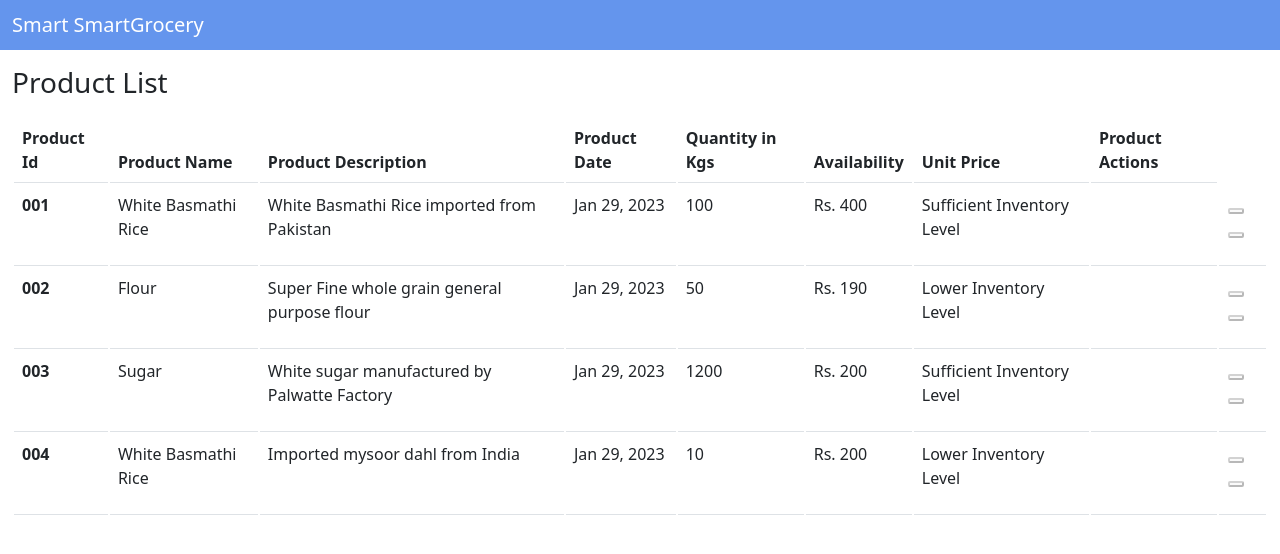
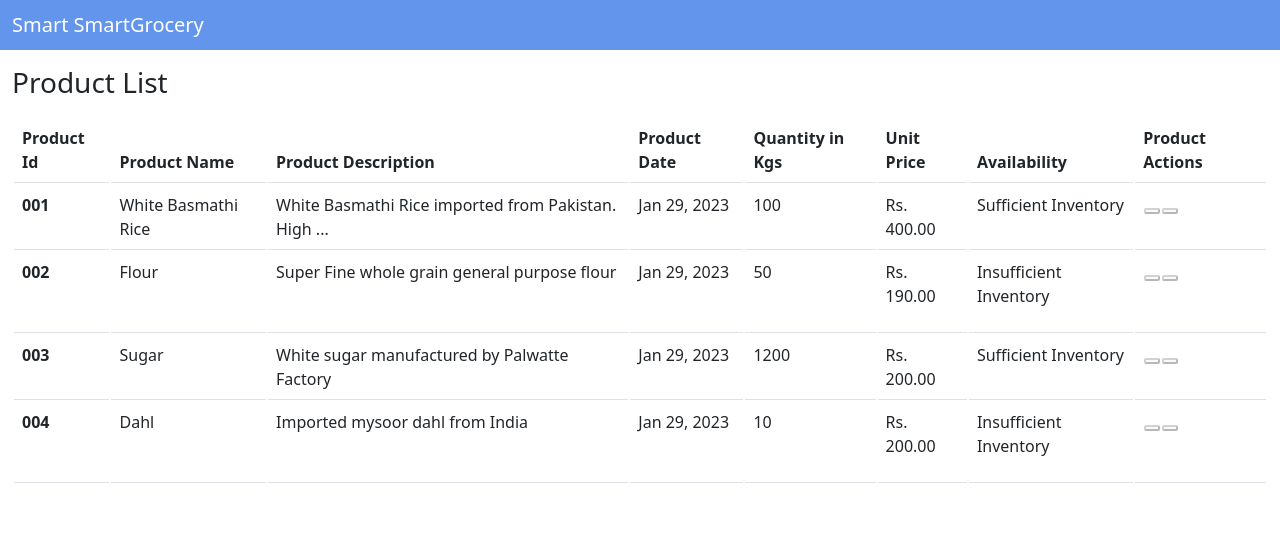
Before and after one commit to Damith08/smart-grocery-uom, an Angular app: page / in a window 1280 px wide. Shown: the top 554 px of the page. Built offline with nearby package versions, Linux system fonts and the light colour scheme.

Commit message:
feat: pipes
Data Binding and Pipes

```diff
--- a/src/app/component/products/products.component.html
+++ b/src/app/component/products/products.component.html
@@ -12,43 +12,54 @@
             <th scope="col">Product Description</th>
             <th scope="col">Product Date</th>
             <th scope="col">Quantity in Kgs</th>
+            <th scope="col">Unit Price</th>
             <th scope="col">Availability</th>
-            <th scope="col">Unit Price</th>
             <th scope="col">Product Actions</th>
           </tr>
         </thead>
         <tbody>
           <tr
             *ngFor="let product of products; let i = index"
-            (click)="selectProduct(i)"
+            (click)="selectedProduct(i)"
             [ngClass]="rowIndex == i ? 'active' : ''"
           >
             <th scope="row">{{ product.productId }}</th>
             <td>{{ product.productName }}</td>
-            <td>{{ product.productDescription }}</td>
+            <td>{{ product.productDescription | contentLimitter }}</td>
             <td>{{ product.createdDate }}</td>
             <td>{{ product.quantity }}</td>
-            <td>{{ product.unitPrice }}</td>
+            <td>{{ product.unitPrice | currency : "Rs. " }}</td>
             <td>
-              <p *ngIf="product.quantity <= 50">Lower Inventory Level</p>
-              <p *ngIf="product.quantity > 50">Sufficient Inventory Level</p>
+              <p *ngIf="product.quantity <= 50">Insufficient Inventory</p>
+              <p *ngIf="product.quantity > 50">Sufficient Inventory</p>
             </td>
-            <td></td>
-            <td colspan="3">
+            <td>
               <button
+                type="button"
+                [disabled]="rowIndex != i"
+                class="btn-xs icon"
+              >
+                <!-- <button
                 type="button"
                 [disabled]="rowIndex != i && !isRowSelected"
                 class="btn-xs icon"
-              >
+              > -->
                 <i class="fa fa-eye"></i>
               </button>
               <button
+                type="button"
+                [disabled]="rowIndex != i"
+                class="btn-xs icon"
+              >
+                <i class="fa fa-pencil-squre-0"></i>
+              </button>
+              <!-- <button
                 type="button"
                 [disabled]="rowIndex != i && !isRowSelected"
                 class="btn-xs icon"
               >
                 <i class="fa fa-pencil-squre-0"></i>
-              </button>
+              </button> -->
             </td>
           </tr>
         </tbody>
--- a/src/app/component/products/products.component.ts
+++ b/src/app/component/products/products.component.ts
@@ -11,15 +11,16 @@ export class ProductsComponent {
       productId: '001',
       productName: 'White Basmathi Rice',
       createdDate: 'Jan 29, 2023',
-      unitPrice: 'Rs. 400',
+      unitPrice: '400',
       quantity: 100,
-      productDescription: 'White Basmathi Rice imported from Pakistan',
+      productDescription:
+        'White Basmathi Rice imported from Pakistan. High quality rice with extra fragnance. Organically grown.',
     },
     {
       productId: '002',
       productName: 'Flour',
       createdDate: 'Jan 29, 2023',
-      unitPrice: 'Rs. 190',
+      unitPrice: '190',
       quantity: 50,
       productDescription: 'Super Fine whole grain general purpose flour',
     },
@@ -27,32 +28,27 @@ export class ProductsComponent {
       productId: '003',
       productName: 'Sugar',
       createdDate: 'Jan 29, 2023',
-      unitPrice: 'Rs. 200',
+      unitPrice: '200',
       quantity: 1200,
       productDescription: 'White sugar manufactured by Palwatte Factory',
     },
     {
       productId: '004',
-      productName: 'White Basmathi Rice',
+      productName: 'Dahl',
       createdDate: 'Jan 29, 2023',
-      unitPrice: 'Rs. 200',
+      unitPrice: '200',
       quantity: 10,
       productDescription: 'Imported mysoor dahl from India',
     },
   ];
 
-  public firstProductItemName = 'White Basmathi Rice';
-  public storage = 10;
-  public isLowInventory = true;
-  public isRowSelected: boolean;
-
-  public rowIndex: number;
-
+  // public firstProductItemName = 'White Basmathi Rice';
+  // public storage = 10;
   // public isLowInventory = true;
   // public isRowSelected: boolean;
-  // public storage = 10;
 
-  // public rowIndex : number;
+  // public rowIndex: number;
+  public rowIndex!: number;
 
   // // public getDahlStorage() {
   // //   if (this.dahlStorage < 50) {
@@ -61,8 +57,12 @@ export class ProductsComponent {
   // //   return this.dahlStorage;
   // // }
 
-  public selectProduct(selectedRow) {
-    this.isRowSelected = true;
+  // public selectProduct(selectedRow) {
+  //   this.isRowSelected = true;
+  //   this.rowIndex = selectedRow;
+  // }
+
+  public selectedProduct(selectedRow: number) {
     this.rowIndex = selectedRow;
   }
 }
--- /dev/null
+++ b/src/app/pipe/content-limitter.pipe.ts
@@ -0,0 +1,13 @@
+import { Pipe, PipeTransform } from '@angular/core';
+
+@Pipe({
+  name: 'contentLimitter',
+})
+export class ContentLimitterPipe implements PipeTransform {
+  transform(value: string): string {
+    if (value.length > 50) {
+      return value.substring(0, 49) + '...';
+    }
+    return value;
+  }
+}
```
Also changed, not shown: src/app/app.module.ts (+5 -10 lines), 1 other file (tests, documents, lock files or other folders).
